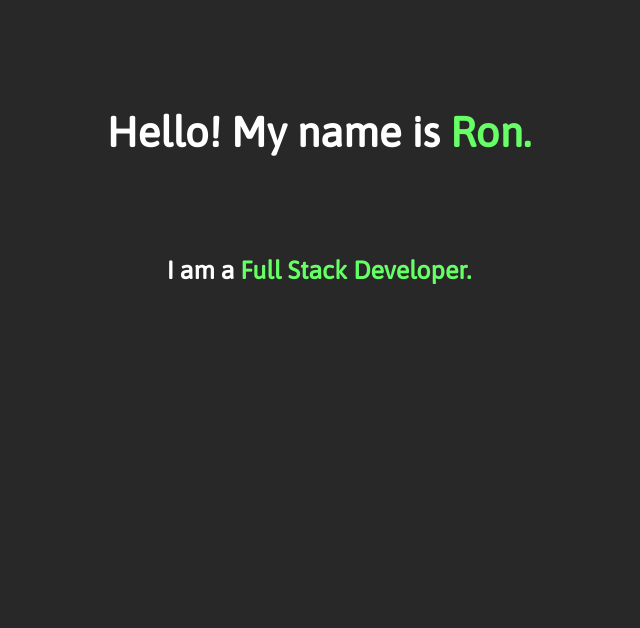
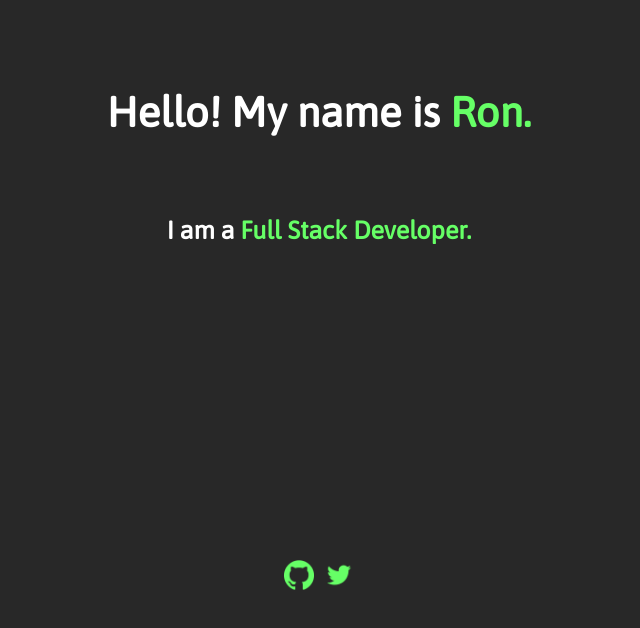
Before and after one commit to ronbrown3/ronbrown.dev, a React (Create React App) app: page / in a window 1280 px wide. Shown: the top 628 px of the page, without its empty margins (321-961 px from the left). Built offline with nearby package versions, Linux system fonts and the light colour scheme.

Commit message:
Add contact banner

```diff
--- a/src/App.js
+++ b/src/App.js
@@ -1,4 +1,6 @@
 import React, { useEffect } from 'react';
+import ghlogo from './assets/github.png';
+import twlogo from './assets/twitter.png';
 
 const App = () => {
   useEffect(() => {
@@ -17,6 +19,30 @@ const App = () => {
           I am a <span className="green">Full Stack Developer.</span>
         </h3>
       </div>
+
+      <div className="banner">
+        <div className="inline-block">
+          <a href="https://github.com/ronbrown3">
+            <img
+              src={ghlogo}
+              alt="Check out my work on Github!"
+              width="30"
+              height="30"
+            />
+          </a>
+        </div>
+
+        <div className="inline-block">
+          <a href="https://twitter.com/rondevops">
+            <img
+              src={twlogo}
+              alt="Contact me on Twitter!"
+              width="30"
+              height="30"
+            />
+          </a>
+        </div>
+      </div>
     </div>
   );
 };
--- a/src/index.css
+++ b/src/index.css
@@ -1,11 +1,15 @@
 @import url('https://fonts.googleapis.com/css2?family=Asap&display=swap');
+
+body {
+  overflow: hidden;
+}
 
 h1 {
   color: #ffffff;
   font-family: 'Asap', sans-serif;
   box-sizing: border-box;
   margin: 0;
-  padding: 100px;
+  padding: 80px;
   overflow: auto;
   text-align: center;
   font-size: 42px;
@@ -25,3 +29,14 @@ h3 {
 .green {
   color: #66ff66;
 }
+
+.banner {
+  text-align: center;
+}
+
+.inline-block {
+  display: inline-block;
+  padding-top: 25%;
+  padding-left: 5px;
+  padding-right: 5px;
+}
```
Also changed, not shown: src/assets/github.png (added), src/assets/twitter.png (added).
